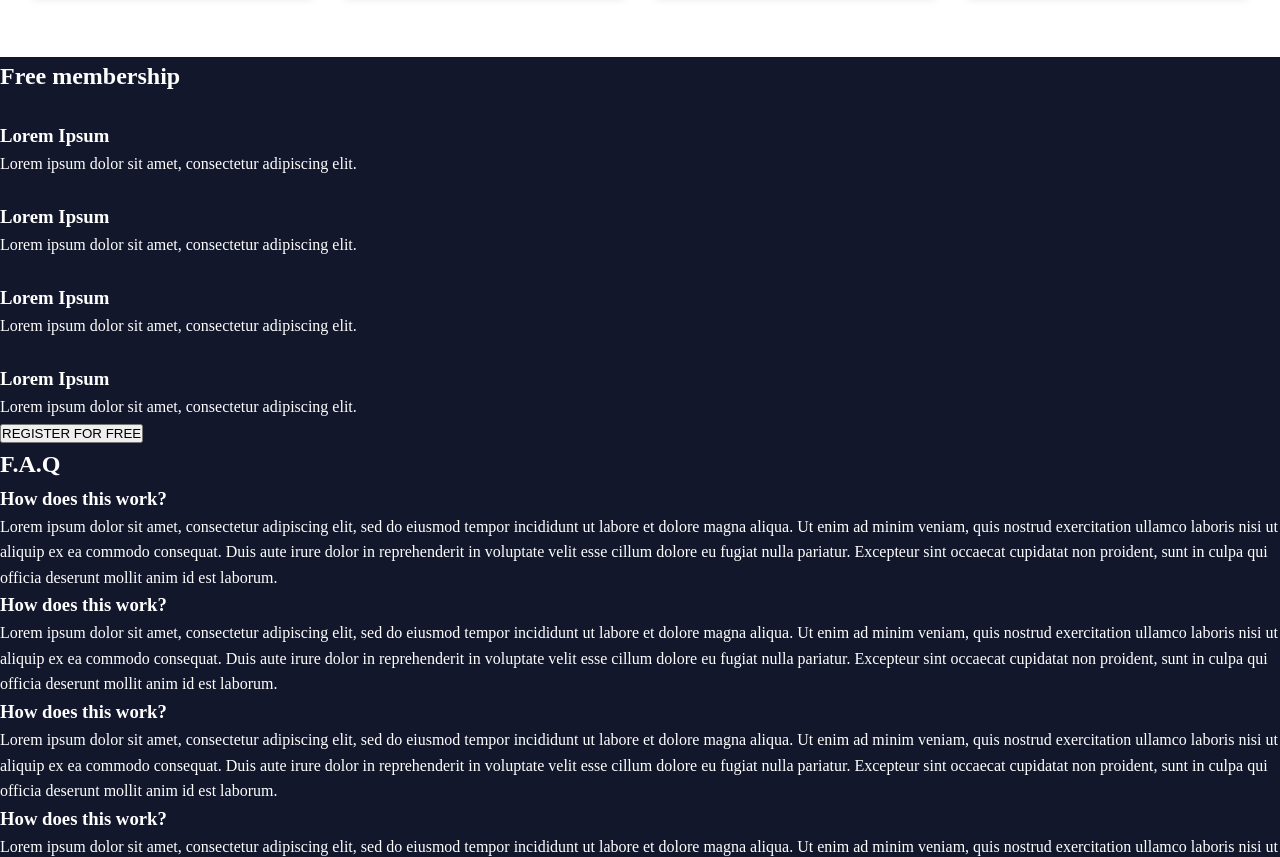
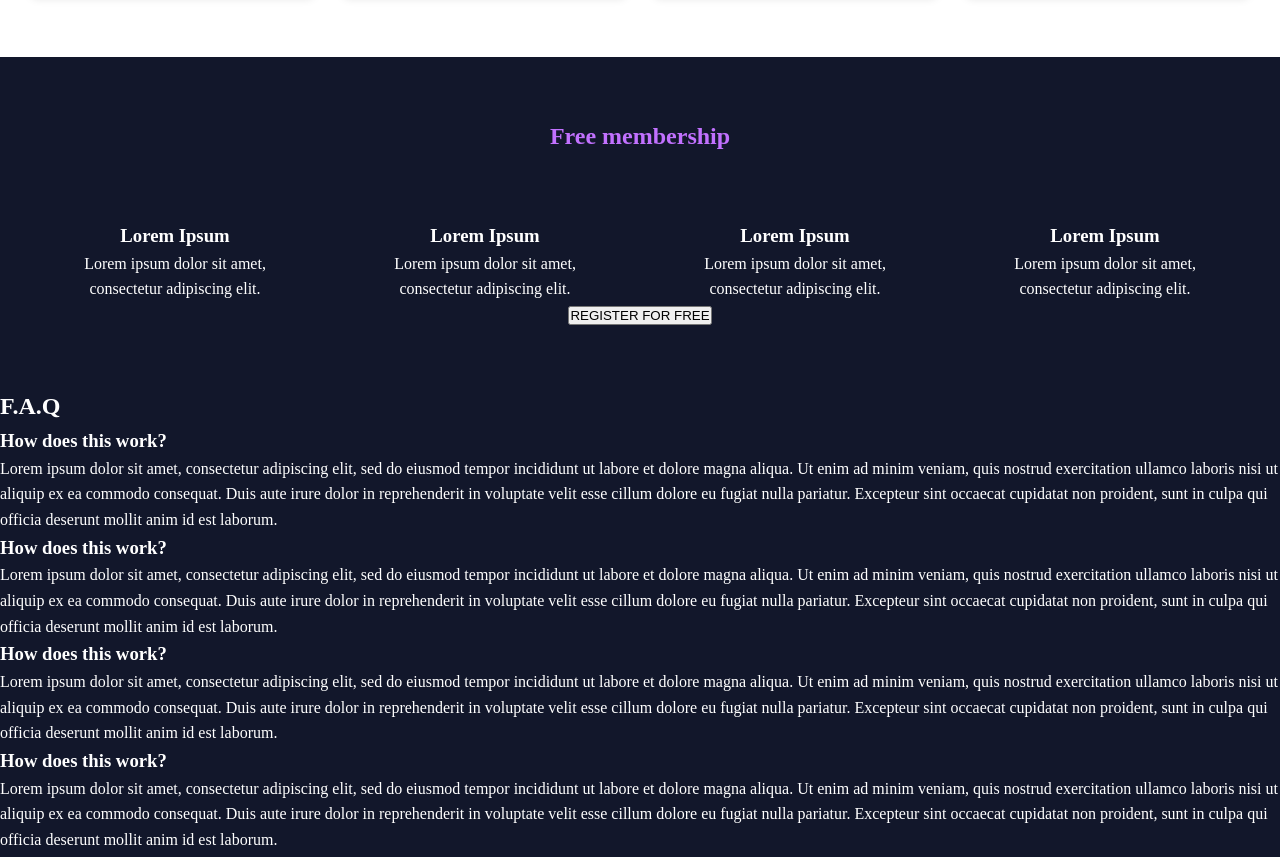
Before and after one commit to Kellzdroid/alx_html_css, a plain HTML site: page index.html in a window 1280 px wide. Shown: the part 1745-2602 px from the top of the page. Drawn offline with Linux system fonts and the light colour scheme.

Commit message:
Membership section style added

```diff
--- a/styles.css
+++ b/styles.css
@@ -175,3 +175,27 @@ section:nth-of-type(3) h2 {
   padding: 15px;
   gap: 10px;
 }
+
+/* Membership */
+
+section:nth-of-type(4) {
+  background: #12172B;
+  color: #fff;
+  padding: 60px 30px;
+  text-align: center;
+}
+
+section:nth-of-type(4) h2 {
+  color: #C271FF;
+  margin-bottom: 40px;
+}
+
+.membership {
+  display: flex;
+  justify-content: space-around;
+  gap: 20px;
+}
+
+.membership-item {
+  max-width: 200px;
+}
```
